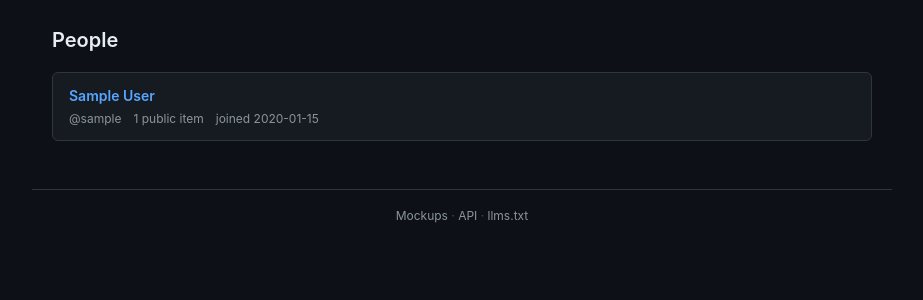
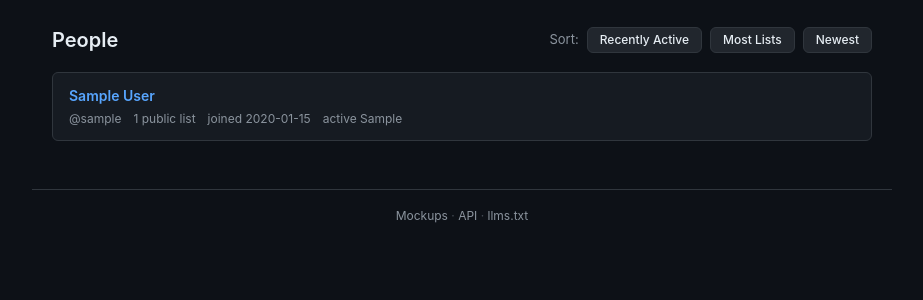
Before and after one commit to tmad4000/listhub, a Flask app: template templates/people.html in a window 1280 px wide. Shown: the part 54-354 px from the top of the page, without its empty margins (178-1101 px from the left). Run offline with Flask 3, Linux system fonts and the light colour scheme; the template is opened without the code that fills it: most values are stand-ins (such as "Sample title", 1, 10 or a date in 2020); some libraries are stand-ins or nearby versions.

Commit message:
feat: people page sort options (active/lists/newest) + show last active date
- Sort by recently active (default), most lists, or newest member
- Show last active date per user
- Rename public items -> public lists

```diff
--- a/templates/people.html
+++ b/templates/people.html
@@ -3,6 +3,12 @@
 {% block content %}
 <div class="toolbar">
     <h1>People</h1>
+    <div class="sort-controls" style="display: flex; gap: 8px; align-items: center; font-size: 13px;">
+        <span style="color: var(--text-muted);">Sort:</span>
+        <a href="{{ url_for('views.people', sort='active') }}" class="btn btn-sm {% if sort == 'active' %}btn-active{% endif %}">Recently Active</a>
+        <a href="{{ url_for('views.people', sort='lists') }}" class="btn btn-sm {% if sort == 'lists' %}btn-active{% endif %}">Most Lists</a>
+        <a href="{{ url_for('views.people', sort='newest') }}" class="btn btn-sm {% if sort == 'newest' %}btn-active{% endif %}">Newest</a>
+    </div>
 </div>
 
 {% if users %}
@@ -14,11 +20,14 @@
             <div class="item-meta">
                 <span>@{{ user.username }}</span>
                 {% if user.public_count > 0 %}
-                    <span>{{ user.public_count }} public item{{ 's' if user.public_count != 1 }}</span>
+                    <span>{{ user.public_count }} public list{{ 's' if user.public_count != 1 }}</span>
                 {% else %}
-                    <span>No public items</span>
+                    <span>No public lists</span>
                 {% endif %}
                 <span>joined {{ user.created_at[:10] if user.created_at else '' }}</span>
+                {% if user.last_active %}
+                <span>active {{ user.last_active[:10] }}</span>
+                {% endif %}
             </div>
         </div>
     </div>
```
